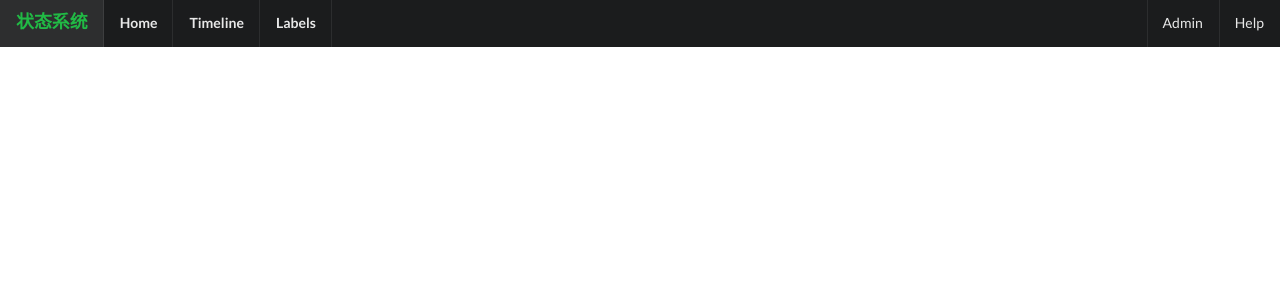
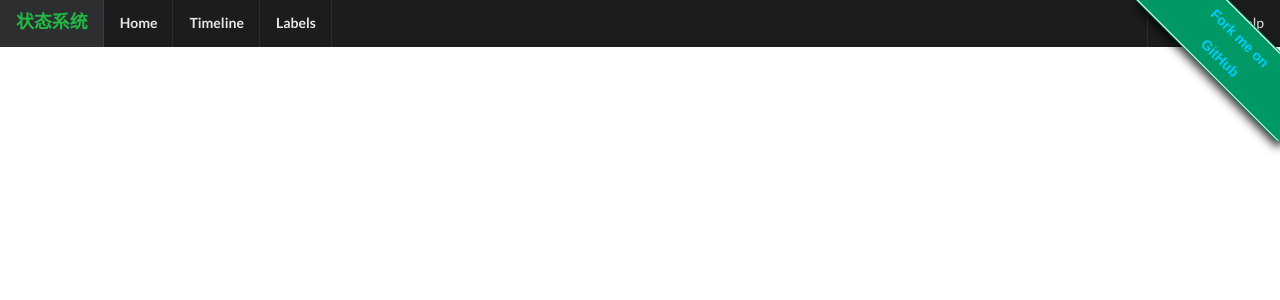
Before and after one commit to jackeyGao/bubustatus, a Django app: template bubustatus/templates/bubustatus/base.html in a window 1280 px wide. Shown: the top 300 px of the page. Run offline with Django 3.2, Linux system fonts and the light colour scheme; the template is opened without the code that fills it, so the values that code supplies are empty.

Commit message:
add fork me on github

```diff
--- a/bubustatus/templates/bubustatus/base.html
+++ b/bubustatus/templates/bubustatus/base.html
@@ -14,7 +14,7 @@
         <h1 class="ui header"><a href="/">状态系统</a></h1>
     </div>
 
-    <div class="ui inverted fixed hidden menu">
+    <div class="ui top inverted fixed hidden menu">
       <a class="item"><h3 class="ui green header">状态系统</h3></a>
       <a class="item" href="/"><b>Home</b></a>
       <a class="item" href="/timeline"><b>Timeline</b></a>
@@ -26,5 +26,8 @@
     </div>
     {% block content %}{% endblock %}
   </div>
+
 </body>
+
+<style>#forkongithub a{background:#009966;color:#00CCFF;text-decoration:none;font-family:arial,sans-serif;text-align:center;font-weight:bold;padding:5px 40px;font-size:1rem;line-height:2rem;position:relative;transition:0.5s;}#forkongithub a:hover{background:#009999;color:#fff;}#forkongithub a::before,#forkongithub a::after{content:"";width:100%;display:block;position:absolute;top:1px;left:0;height:1px;background:#fff;}#forkongithub a::after{bottom:1px;top:auto;}@media screen and (min-width:800px){#forkongithub{position:absolute;display:block;top:0;right:0;width:200px;overflow:hidden;height:200px;z-index:9999;}#forkongithub a{width:200px;position:absolute;top:15px;right:-50px;transform:rotate(45deg);-webkit-transform:rotate(45deg);-ms-transform:rotate(45deg);-moz-transform:rotate(45deg);-o-transform:rotate(45deg);box-shadow:4px 4px 10px rgba(0,0,0,0.8);}}</style><span id="forkongithub"><a href="https://github.com/jackeyGao/bubustatus">Fork me on GitHub</a></span>
 </html>
```
